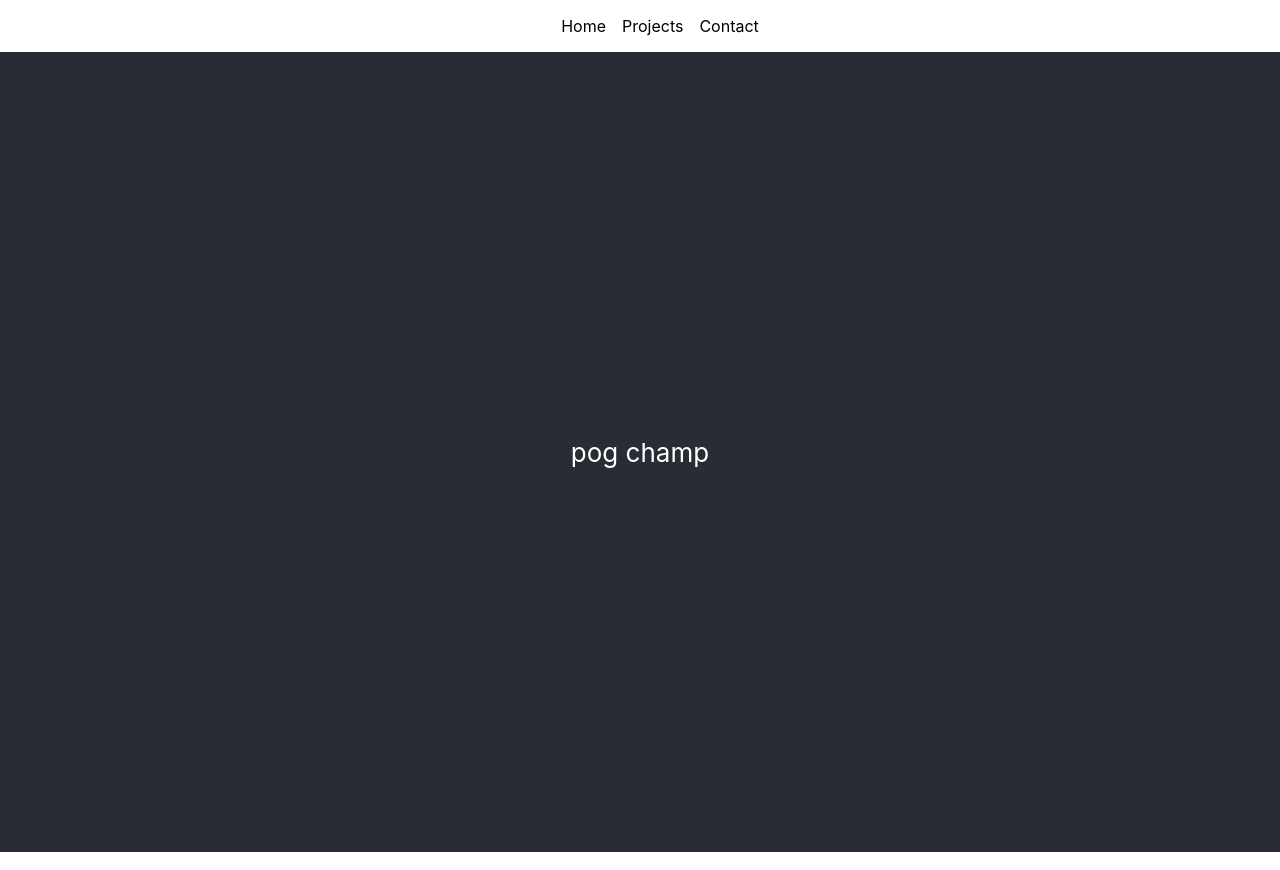
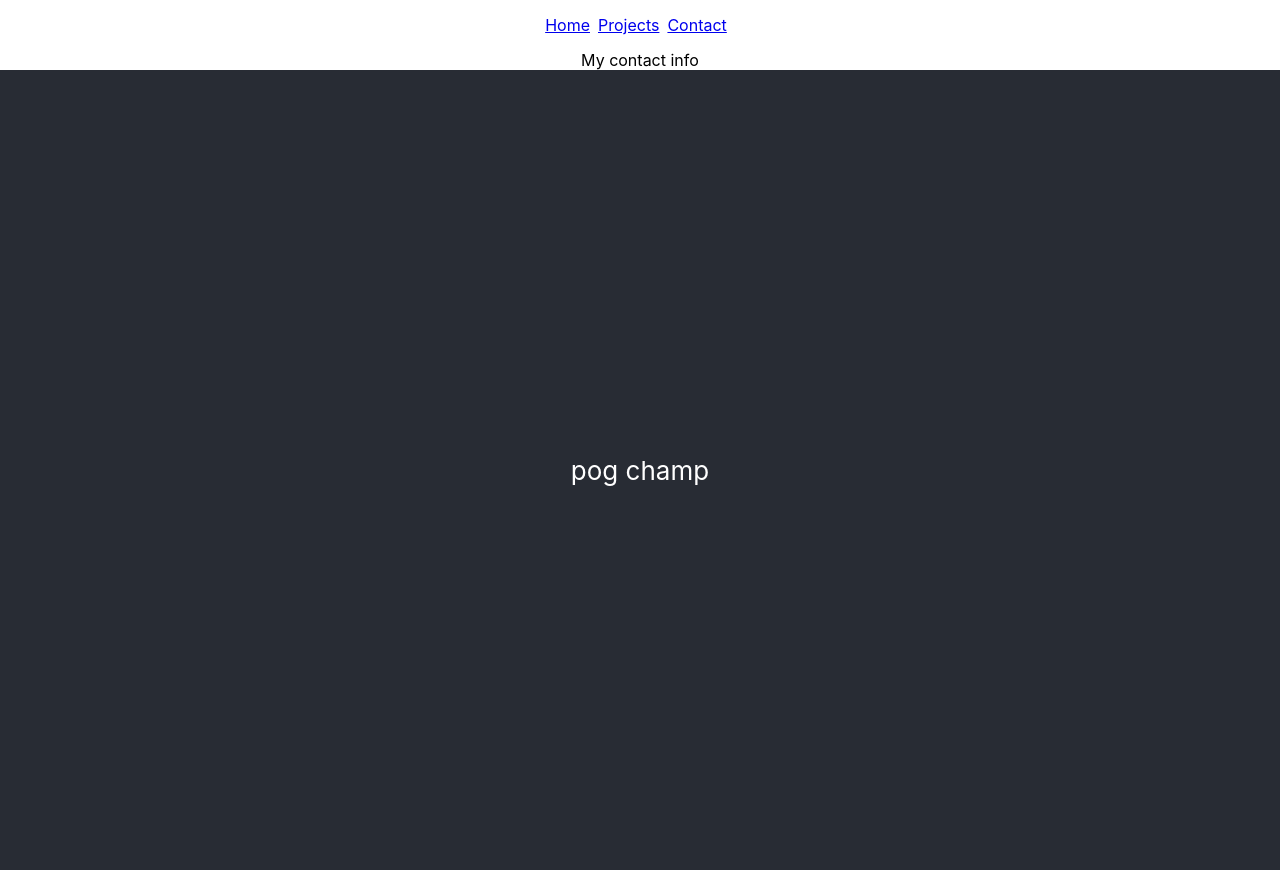
Before and after one commit to samueljr3/sam-portfolio, a React (Create React App) app: page /contact in a window 1280 px wide. Built offline with nearby package versions, Linux system fonts and the light colour scheme.

Commit message:
navbar routing

```diff
--- a/src/App.css
+++ b/src/App.css
@@ -1,3 +1,8 @@
+*{
+  margin: 0;
+  padding: 0;
+  box-sizing: border-box;
+}
 .App {
   text-align: center;
 }
--- a/src/App.js
+++ b/src/App.js
@@ -1,14 +1,20 @@
 import './App.css';
 import { BrowserRouter, Routes, Route } from "react-router-dom";
 import Navbar from './components/navbar/Navbar';
+import Home from './components/home/Home';
+import Projects from './components/projects/Projects';
+import Contact from './components/contact/Contact';
 
 function App() {
   return (
     <div className="App">
+
+      <BrowserRouter>
       <Navbar/>
-      <BrowserRouter>
         <Routes>
-
+          <Route  index element={<Home/>} />
+          <Route path="/projects" element={<Projects/>}/>
+          <Route path="/contact" element={<Contact/>}/>
         </Routes>
       </BrowserRouter>
         <header className="App-header">
--- /dev/null
+++ b/src/components/contact/Contact.js
@@ -0,0 +1,11 @@
+import React from 'react'
+
+function Contact() {
+  return (
+    <div>
+        <p>My contact info</p>
+    </div>
+  )
+}
+
+export default Contact
--- /dev/null
+++ b/src/components/home/Home.js
@@ -0,0 +1,11 @@
+import React from 'react'
+
+function Home() {
+  return (
+    <div>
+        <p>Pog champ this is home</p>
+    </div>
+  )
+}
+
+export default Home
--- a/src/components/navbar/Navbar.css
+++ b/src/components/navbar/Navbar.css
@@ -2,9 +2,12 @@
     display:flex;
     justify-content: center;
     list-style-type: none;
+    padding: 15px;
+    text-decoration: none;
 }
 
 .Navbar li {
-    margin: 0 .5em;
+    margin-right:.5em;
     cursor: pointer;
+    text-decoration: none;
 }
--- a/src/components/navbar/Navbar.js
+++ b/src/components/navbar/Navbar.js
@@ -1,13 +1,14 @@
 import React from 'react'
 import './Navbar.css'
+import {Link} from 'react-router-dom';
 
 function Navbar() {
   return (
     <>
         <ul className = "Navbar">
-            <li>Home</li>
-            <li>Projects</li>
-            <li>Contact</li>
+            <li><Link to="/">Home</Link></li>
+            <li><Link to="/projects">Projects</Link></li>
+            <li><Link to="/contact">Contact</Link></li>
         </ul>
     </>
   )
--- /dev/null
+++ b/src/components/projects/Projects.js
@@ -0,0 +1,11 @@
+import React from 'react'
+
+function Projects() {
+  return (
+    <div>
+        <p>These a projects</p>
+    </div>
+  )
+}
+
+export default Projects
```
